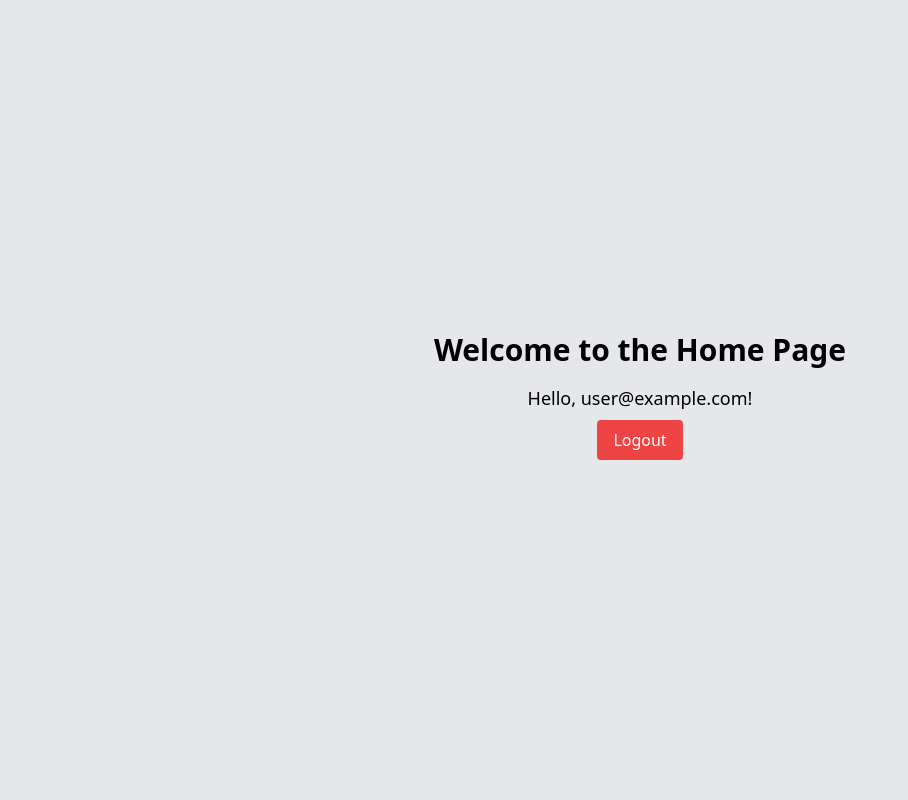
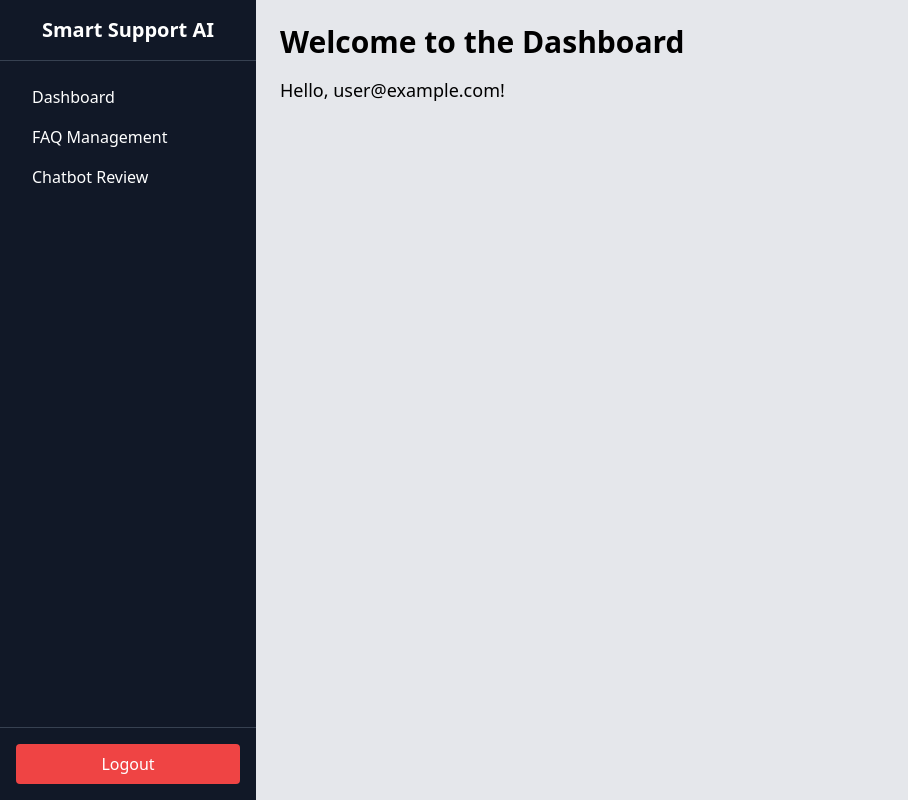
Before and after one commit to Widarft/SmartSupportAI, a React (Vite) app in the folder ai-customercare/: page / in a window 1280 px wide. Shown: the whole page, without its empty margins (0-908 px from the left). Built offline with nearby package versions, Linux system fonts and the light colour scheme; no server answers; sample sign-in values are in the browser's storage; the HTML template or start-up script is replaced by a standard one.

Commit message:
Add dashboard and sidebar

```diff
--- /dev/null
+++ b/ai-customercare/src/components/ui/Sidebar.jsx
@@ -0,0 +1,67 @@
+import React from "react";
+import { NavLink, useNavigate } from "react-router-dom";
+import { logoutUser } from "../../features/auth/services/authService";
+
+const Sidebar = () => {
+  const navigate = useNavigate();
+
+  const handleLogout = async () => {
+    try {
+      await logoutUser();
+      navigate("/landingpage");
+    } catch (error) {
+      console.error("Logout failed:", error);
+    }
+  };
+
+  return (
+    <div className="w-64 min-h-screen bg-gray-900 text-white flex flex-col">
+      {/* Logo */}
+      <div className="p-4 text-center text-xl font-bold border-b border-gray-700">
+        Smart Support AI
+      </div>
+
+      {/* Menu Navigasi */}
+      <nav className="flex-1 p-4">
+        <ul>
+          <li>
+            <NavLink
+              to="/"
+              className="block px-4 py-2 rounded hover:bg-gray-700"
+            >
+              Dashboard
+            </NavLink>
+          </li>
+          <li>
+            <NavLink
+              to="/faqmanagement"
+              className="block px-4 py-2 rounded hover:bg-gray-700"
+            >
+              FAQ Management
+            </NavLink>
+          </li>
+          <li>
+            <NavLink
+              to="/chatbotreview"
+              className="block px-4 py-2 rounded hover:bg-gray-700"
+            >
+              Chatbot Review
+            </NavLink>
+          </li>
+        </ul>
+      </nav>
+
+      {/* Tombol Logout */}
+      <div className="p-4 border-t border-gray-700">
+        <button
+          onClick={handleLogout}
+          className="w-full bg-red-500 hover:bg-red-600 px-4 py-2 rounded text-white"
+        >
+          Logout
+        </button>
+      </div>
+    </div>
+  );
+};
+
+export default Sidebar;
--- a/ai-customercare/src/features/home/components/Home.jsx
+++ b/ai-customercare/src/features/home/components/Home.jsx
@@ -1,10 +1,8 @@
 import React, { useEffect, useState } from "react";
-import { useNavigate } from "react-router-dom";
-import { logoutUser } from "../../auth/services/authService";
 import { auth } from "../../../services/firebase";
+import Sidebar from "../../../components/ui/Sidebar";
 
 const Home = () => {
-  const navigate = useNavigate();
   const [user, setUser] = useState(null);
 
   useEffect(() => {
@@ -15,29 +13,20 @@ const Home = () => {
     return () => unsubscribe();
   }, []);
 
-  const handleLogout = async () => {
-    try {
-      await logoutUser();
-      navigate("/landingpage");
-    } catch (error) {
-      console.error("Logout failed:", error);
-    }
-  };
-
   if (!user) {
     return <div>Loading...</div>;
   }
 
   return (
-    <div className="flex flex-col justify-center items-center min-h-screen bg-gray-200">
-      <h1 className="text-3xl font-bold mb-4">Welcome to the Home Page</h1>
-      <p className="mb-2 text-lg">Hello, {user.email}!</p>
-      <button
-        onClick={handleLogout}
-        className="bg-red-500 text-white px-4 py-2 rounded mb-2"
-      >
-        Logout
-      </button>
+    <div className="flex min-h-screen">
+      {/* Sidebar tetap ada di sini */}
+      <Sidebar />
+
+      {/* Konten Utama */}
+      <div className="flex-1 p-6 bg-gray-200">
+        <h1 className="text-3xl font-bold mb-4">Welcome to the Dashboard</h1>
+        <p className="text-lg">Hello, {user.email}!</p>
+      </div>
     </div>
   );
 };
```
